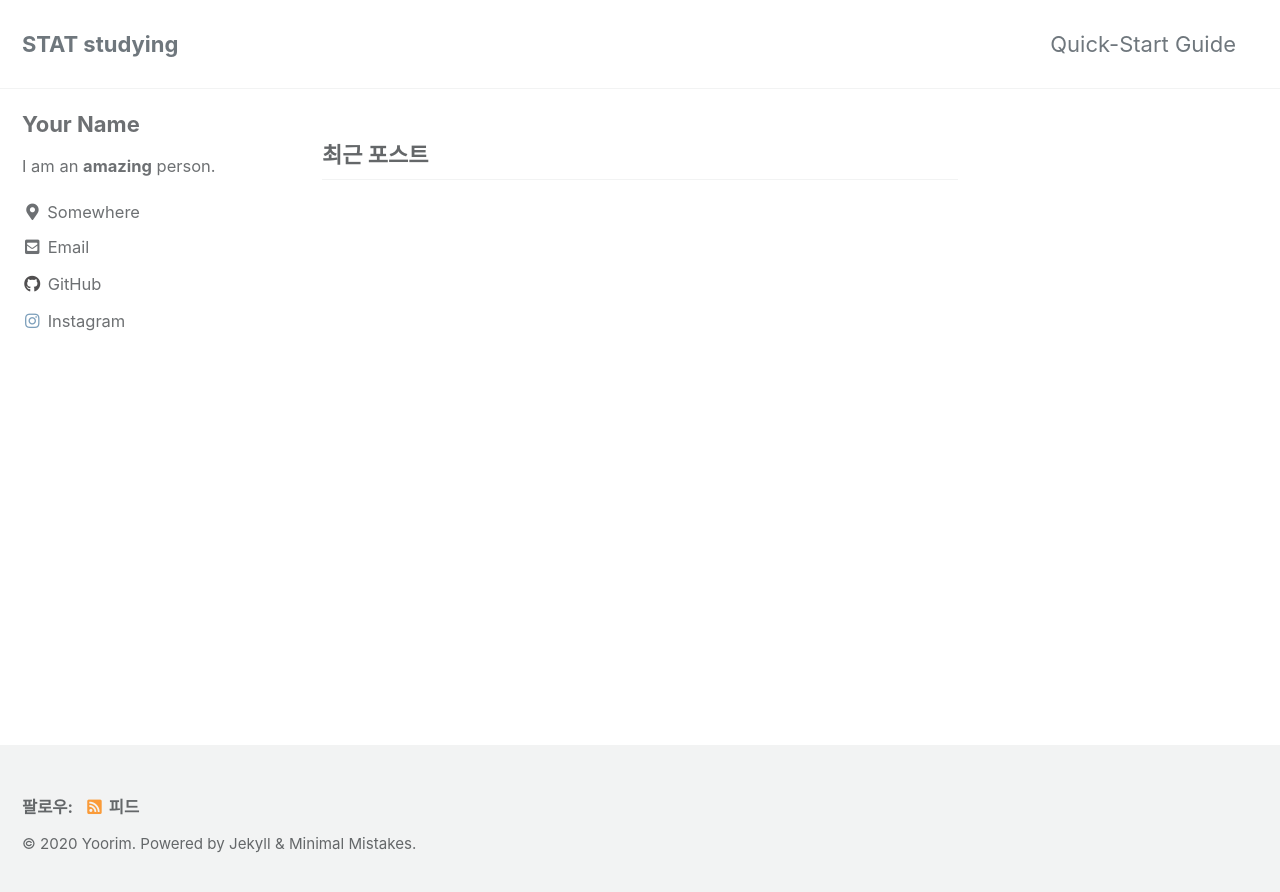
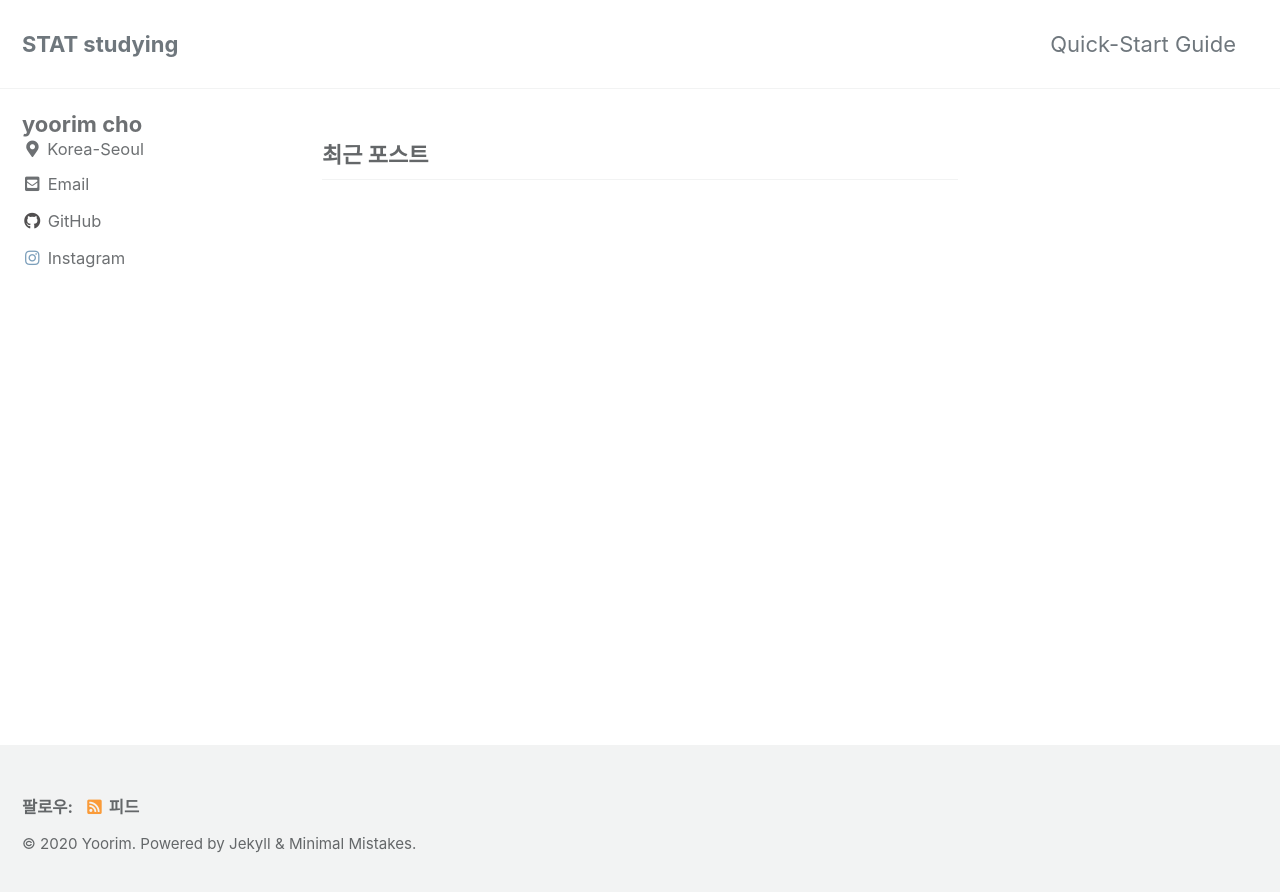
Before and after one commit to whdbfla6/whdbfla6.github.io, a Jekyll site: the page built from index.html, in a window 1280 px wide. Shown: the top 892 px of the page. Built offline with Jekyll 4.4.1, drawn with Linux system fonts in a browser that asks for light colours; cached includes are drawn as plain includes; the list of posts is cut into pages by our own code.

Commit message:
Update _config.yml

```diff
--- a/_config.yml
+++ b/_config.yml
@@ -93,10 +93,10 @@ analytics:
 
 # Site Author
 author:
-  name             : "Your Name"
+  name             : "yoorim cho"
   avatar           : # path of avatar image, e.g. "/assets/images/bio-photo.jpg"
-  bio              : "I am an **amazing** person."
-  location         : "Somewhere"
+  bio              :
+  location         : "Korea-Seoul"
   email            :
   links:
     - label: "Email"
```
